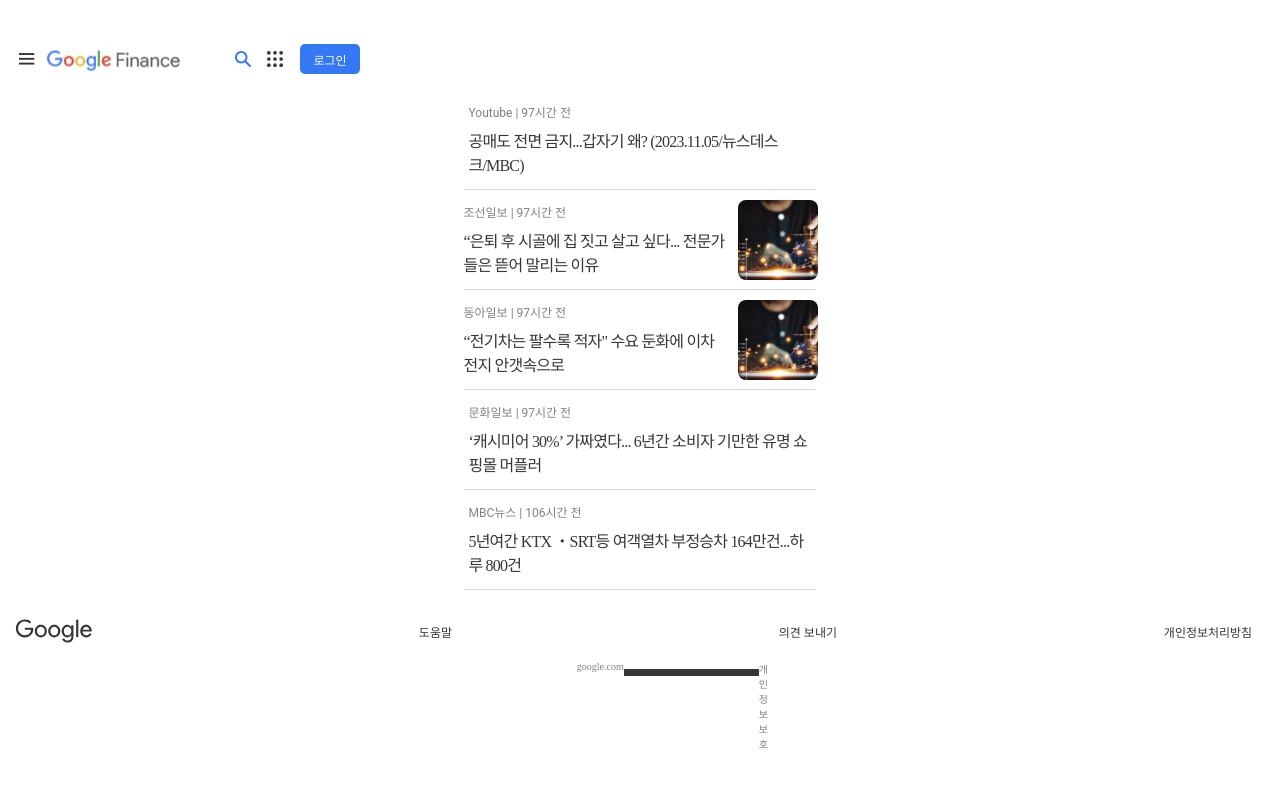
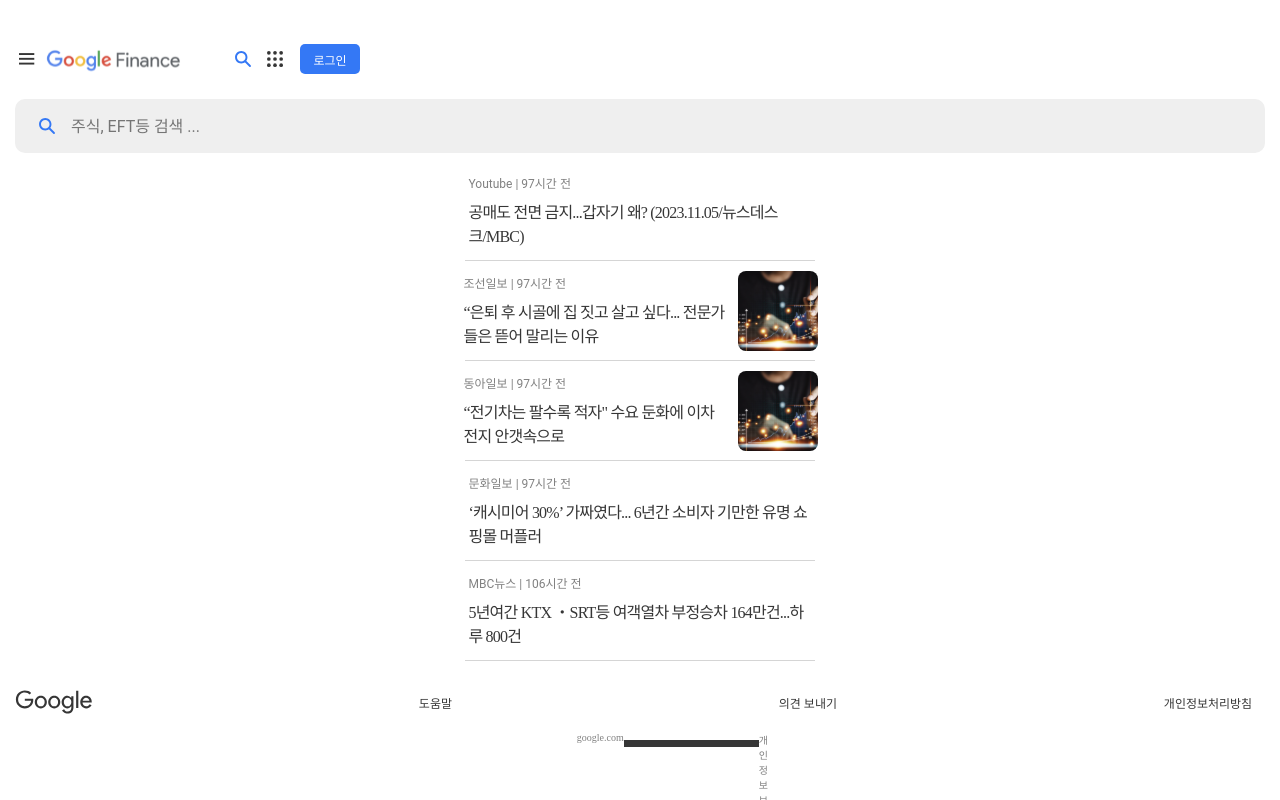
Before and after one commit to DOSOPT-CDS-WEB-TEAM2/CLIENT, a React (Vite) app in the folder google-finance/: page / in a window 1280 px wide. Built offline with nearby package versions, Linux system fonts and the light colour scheme; the HTML template or start-up script is replaced by a standard one.

Commit message:
feat/#30: 검색창 구현

```diff
--- a/google-finance/src/assets/index.jsx
+++ b/google-finance/src/assets/index.jsx
@@ -2,6 +2,7 @@ export { default as LogoImage } from './img/image_logo.svg';
 export { default as MenuIcon } from './icon/ic_menu.svg';
 export { default as SubMenuIcon } from './icon/ic_menu_dots.svg';
 export { default as SearchIcon } from './icon/ic_search.svg';
+export { default as SearchGrayIcon } from './icon/search.svg';
 export { default as FooterLogoImage } from './img/Google.svg';
 export { default as LineImage } from './img/LineImage.svg';
 
--- /dev/null
+++ b/google-finance/src/components/Main/Search.jsx
@@ -0,0 +1,35 @@
+import React from 'react';
+import styled from 'styled-components';
+import { SearchGrayIcon, SearchIcon } from '../../assets';
+const Search = () => {
+  return (
+    <St.SearchContainer>
+      <img src={SearchIcon} alt="검색아이콘" />
+      <St.SearchInput placeholder="주식, EFT등 검색 ..." />
+    </St.SearchContainer>
+  );
+};
+
+export default Search;
+
+const St = {
+  SearchContainer: styled.section`
+    display: flex;
+
+    margin: 0.9rem 1.5rem 0.8rem;
+    padding: 1.5rem 2rem;
+
+    border-radius: 1rem;
+    background-color: ${({ theme }) => theme.colors.gray_4};
+    ${({ theme }) => theme.fonts.productsans_16_cond};
+  `,
+  SearchInput: styled.input`
+    margin-left: 1rem;
+
+    border: none;
+    background-color: inherit;
+    ${({ theme }) => theme.fonts.roboto_16};
+
+    outline: none;
+  `,
+};
--- a/google-finance/src/pages/Main.jsx
+++ b/google-finance/src/pages/Main.jsx
@@ -2,10 +2,12 @@ import React from 'react';
 import styled from 'styled-components';
 import NewsArticle from '../components/Common/NewsArticle';
 import { ARTICLE_DUMMY } from './../assets/data/ARTICLE_DUMMY';
+import Search from '../components/Main/Search';
 
 const Main = () => {
   return (
     <St.MainContainer>
+      <Search />
       {ARTICLE_DUMMY.map((article, idx) => (
         <NewsArticle
           key={idx}
```
Also changed, not shown: google-finance/src/assets/icon/search.svg (added).
